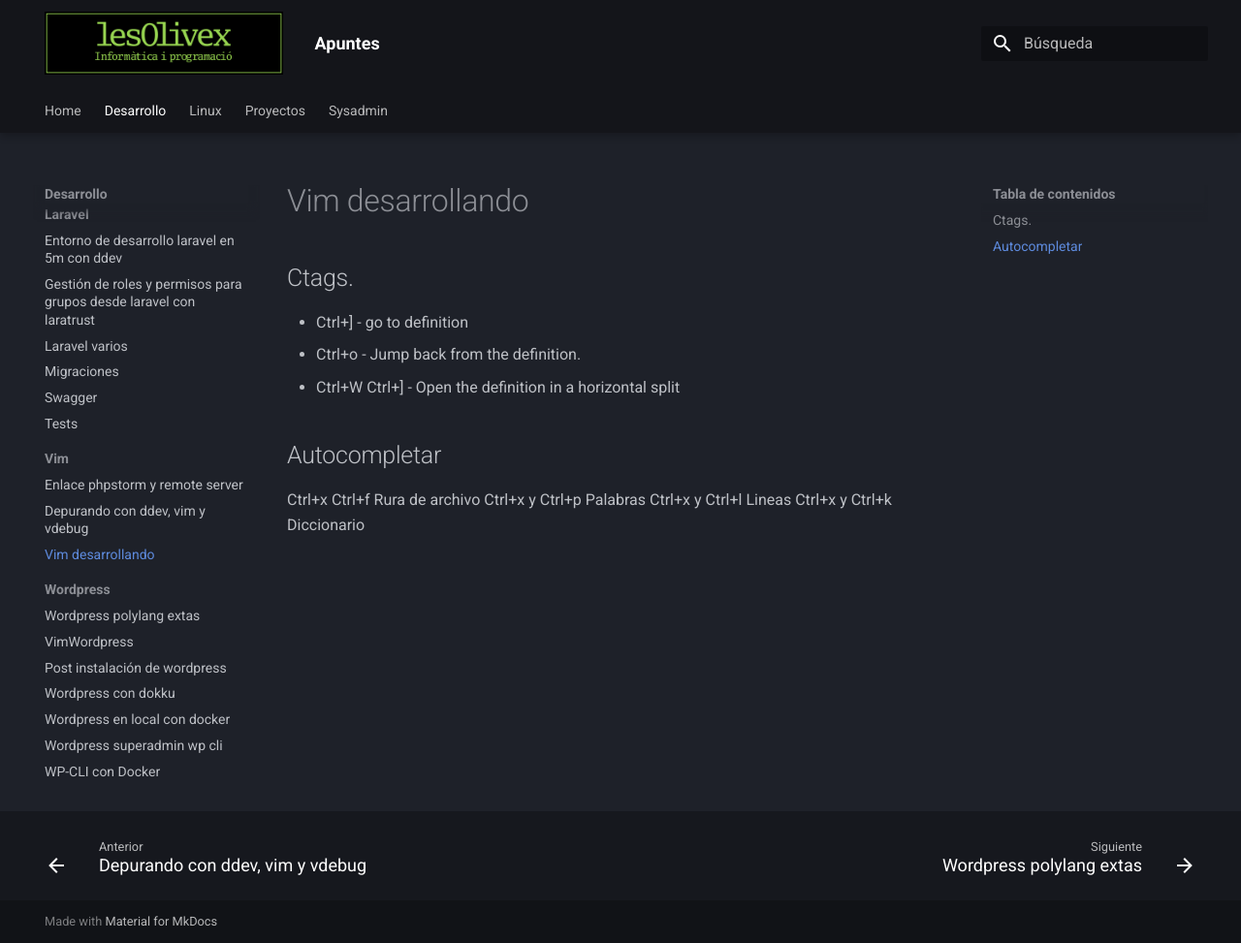
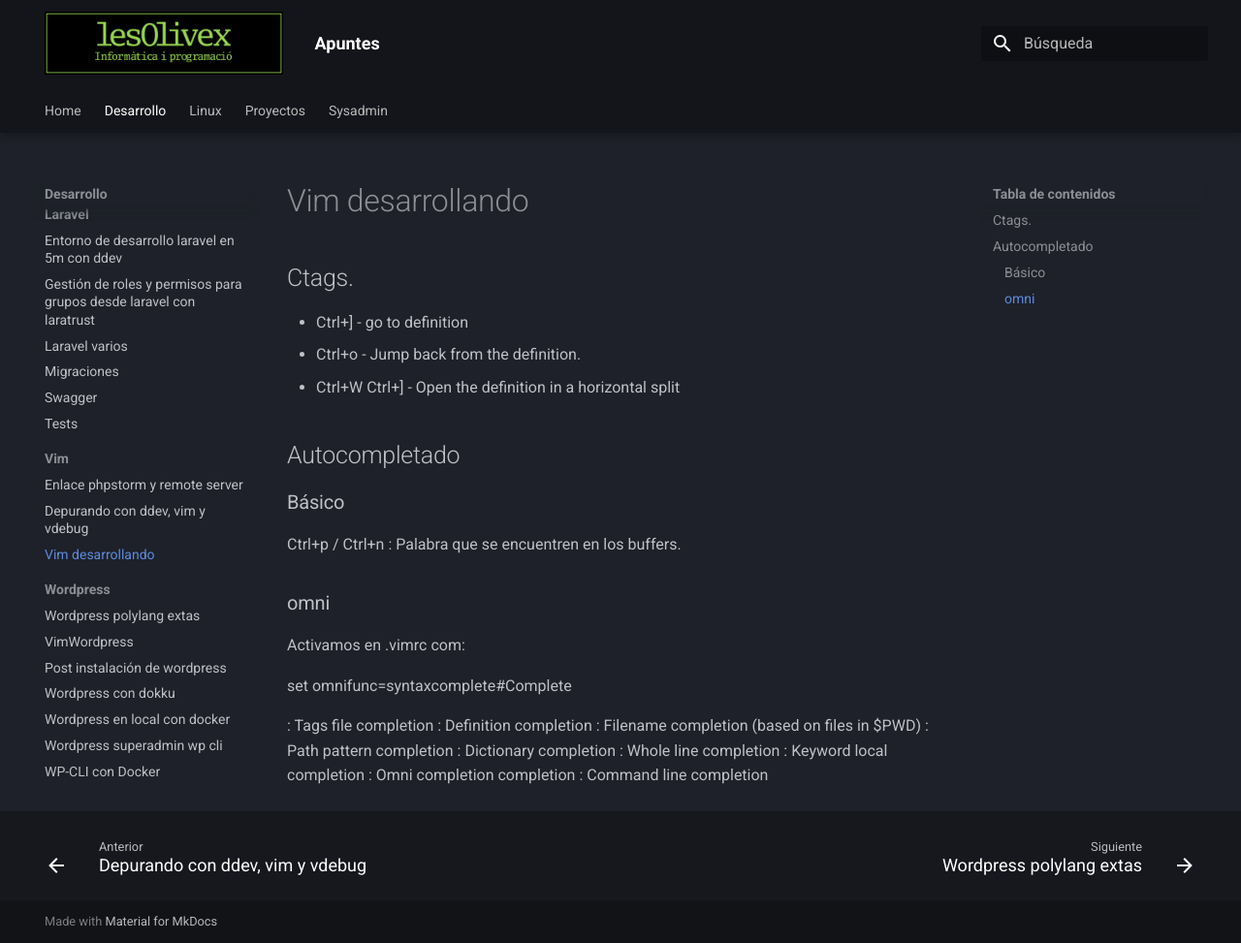
Before and after one commit to edumag/apuntes, an MkDocs documentation site: the page built from docs/desarrollo/vim/vim-desarrollando.md, in a window 1280 px wide and 973 px high. Shown: the whole window at 97% size. Built offline with MkDocs 1.6.1 and Material for MkDocs 9.7.7, drawn with Linux system fonts in a browser that asks for light colours.

Commit message:
vim-desarrollando

```diff
--- a/docs/desarrollo/vim/vim-desarrollando.md
+++ b/docs/desarrollo/vim/vim-desarrollando.md
@@ -4,9 +4,24 @@
 - Ctrl+o - Jump back from the definition.
 - Ctrl+W Ctrl+] - Open the definition in a horizontal split
 
-## Autocompletar
+## Autocompletado
 
-Ctrl+x Ctrl+f Rura de archivo
-Ctrl+x y Ctrl+p Palabras
-Ctrl+x y Ctrl+l Lineas
-Ctrl+x y Ctrl+k Diccionario
+### Básico
+
+Ctrl+p / Ctrl+n    : Palabra que se encuentren en los buffers.
+
+### omni
+
+Activamos en .vimrc com:
+
+set omnifunc=syntaxcomplete#Complete
+
+<Ctrl + ]>: Tags file completion
+<Ctrl + d>: Definition completion
+<Ctrl + f>: Filename completion (based on files in $PWD)
+<Ctrl + i>: Path pattern completion
+<Ctrl + k>: Dictionary completion
+<Ctrl + l>: Whole line completion
+<Ctrl + n>: Keyword local completion
+<Ctrl + o>: Omni completion completion
+<Ctrl + v>: Command line completion
```
